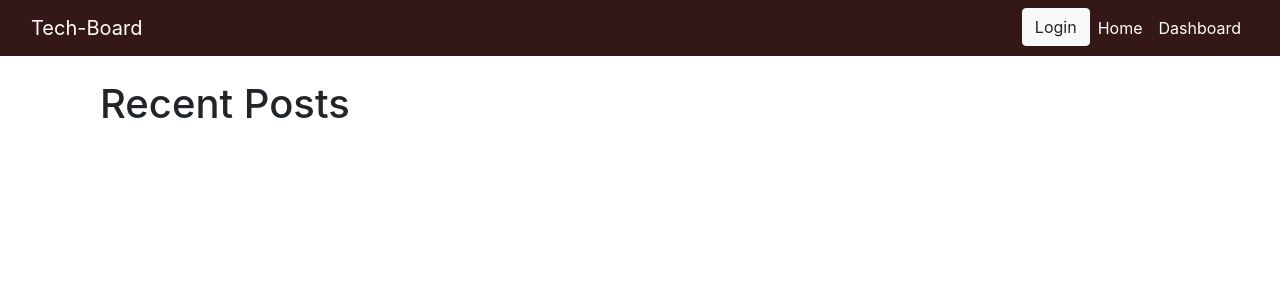
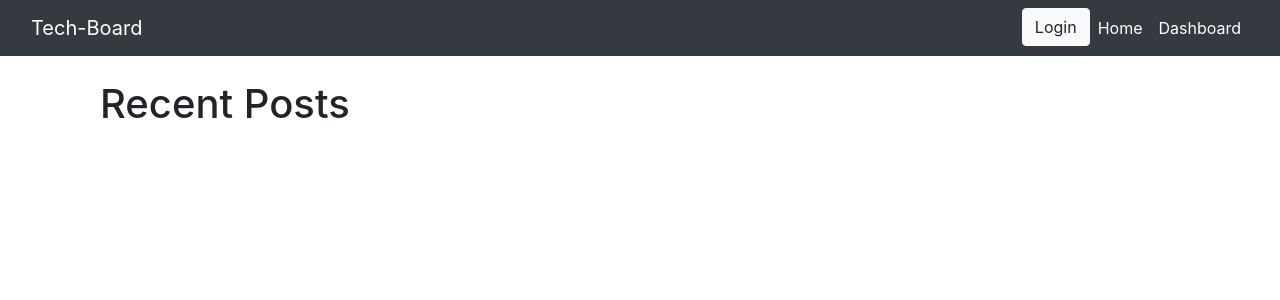
Before and after one commit to cbailey73/lets-tech, a Node server app: page / in a window 1280 px wide. Shown: the top 300 px of the page. Run offline with Node 20, Linux system fonts and the light colour scheme; data that the repository does not hold is empty; some libraries are stand-ins or nearby versions.

Commit message:
added readme

```diff
--- a/controllers/api/userRoutes.js
+++ b/controllers/api/userRoutes.js
@@ -24,7 +24,6 @@ router.post('/login', async (req, res) => {
     }
 
     if (userData && validPassword) {
-      // Successful login
       req.session.save(() => {
         req.session.user_id = userData.id;
         req.session.logged_in = true;
--- a/views/layouts/main.handlebars
+++ b/views/layouts/main.handlebars
@@ -10,7 +10,7 @@
 
 <body>
 
-    <nav class="navbar navbar-expand-lg navbar-dark" style="background-color:#341815;">
+    <nav class="navbar navbar-expand-lg navbar-dark bg-dark">
     <div class="container-fluid">
       <a class="navbar-brand" href="/">Tech-Board</a>
       <button class="navbar-toggler" type="button" data-bs-toggle="collapse" data-bs-target="#colNav"
```
Also changed, not shown: models/User.js (+0 -10 lines), README.md.
